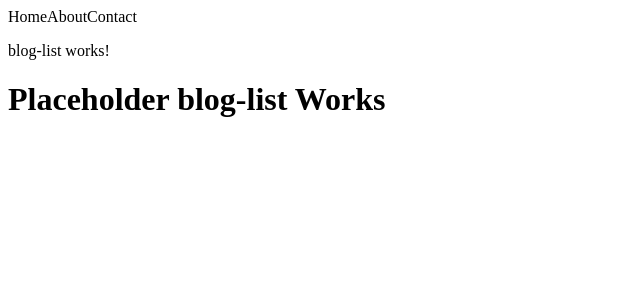
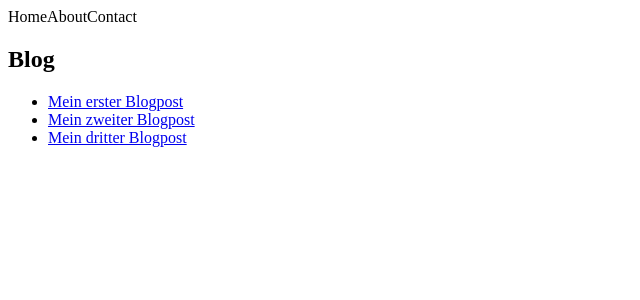
Before and after one commit to DavidDev25/OtakuStackblog, an Angular app: page /blog in a window 1280 px wide. Shown: the top 300 px of the page, without its empty margins (0-640 px from the left). Built offline with nearby package versions, Linux system fonts and the light colour scheme.

Commit message:
Implement blog list component with dynamic post rendering and routing

```diff
--- a/projects/blog/blog-list/blog-list.component.html
+++ b/projects/blog/blog-list/blog-list.component.html
@@ -1,2 +1,11 @@
-<p>blog-list works!</p>
-<h1>Placeholder blog-list Works</h1>
+<h2> Blog</h2>
+<ul>
+    @for (post of posts; track post.id ) {
+    <li >
+        <a [routerLink]="['/blog', post.id]">{{ post.title }}</a>
+    </li>
+}
+    @empty {
+        <li>No posts available</li>
+    }
+</ul>
--- a/projects/blog/blog-list/blog-list.component.ts
+++ b/projects/blog/blog-list/blog-list.component.ts
@@ -1,11 +1,14 @@
 import { Component } from '@angular/core';
+import { MOCK_POSTS, BlogPost } from '../src/app/mock-posts';
+import { RouterModule } from '@angular/router';
 
 @Component({
   selector: 'app-blog-list',
-  imports: [],
+  imports: [RouterModule],
   templateUrl: './blog-list.component.html',
   styleUrl: './blog-list.component.scss'
 })
 export class BlogListComponent {
+  posts: BlogPost[] = MOCK_POSTS;
 
 }
```
